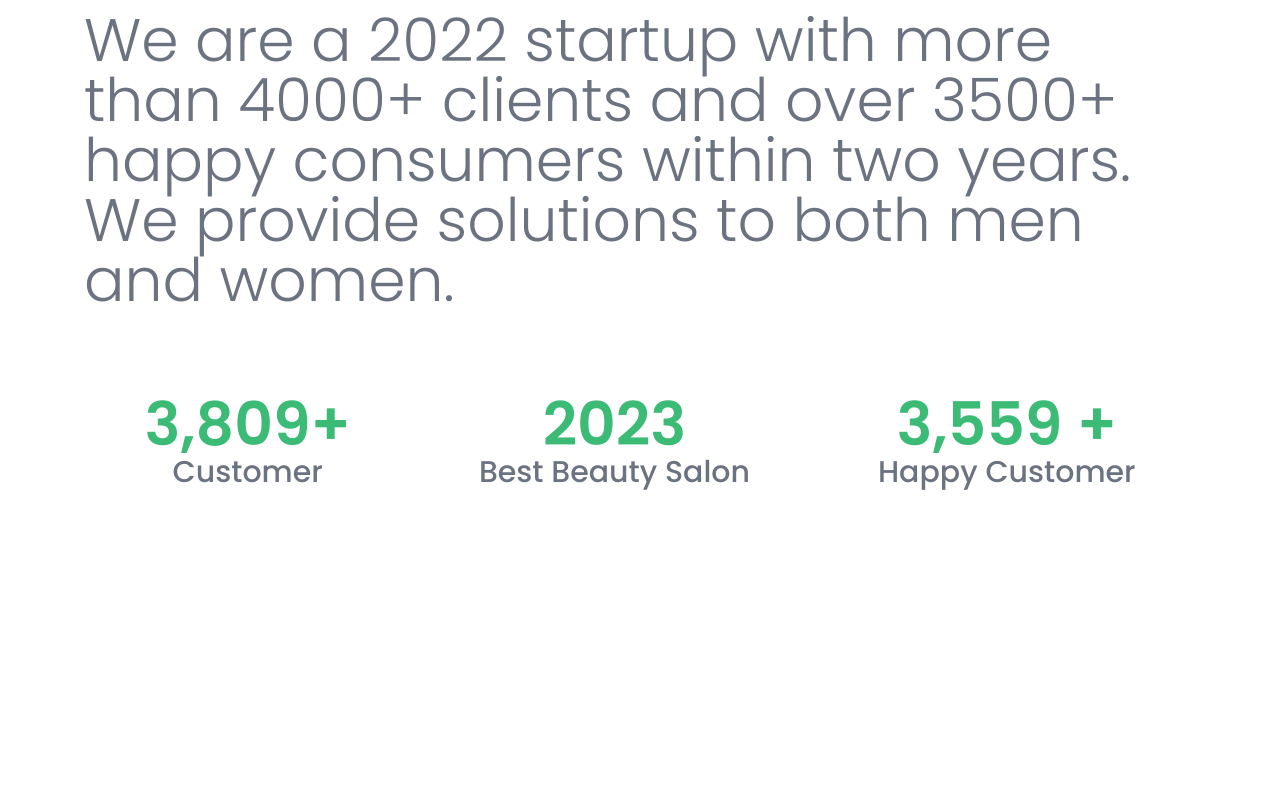
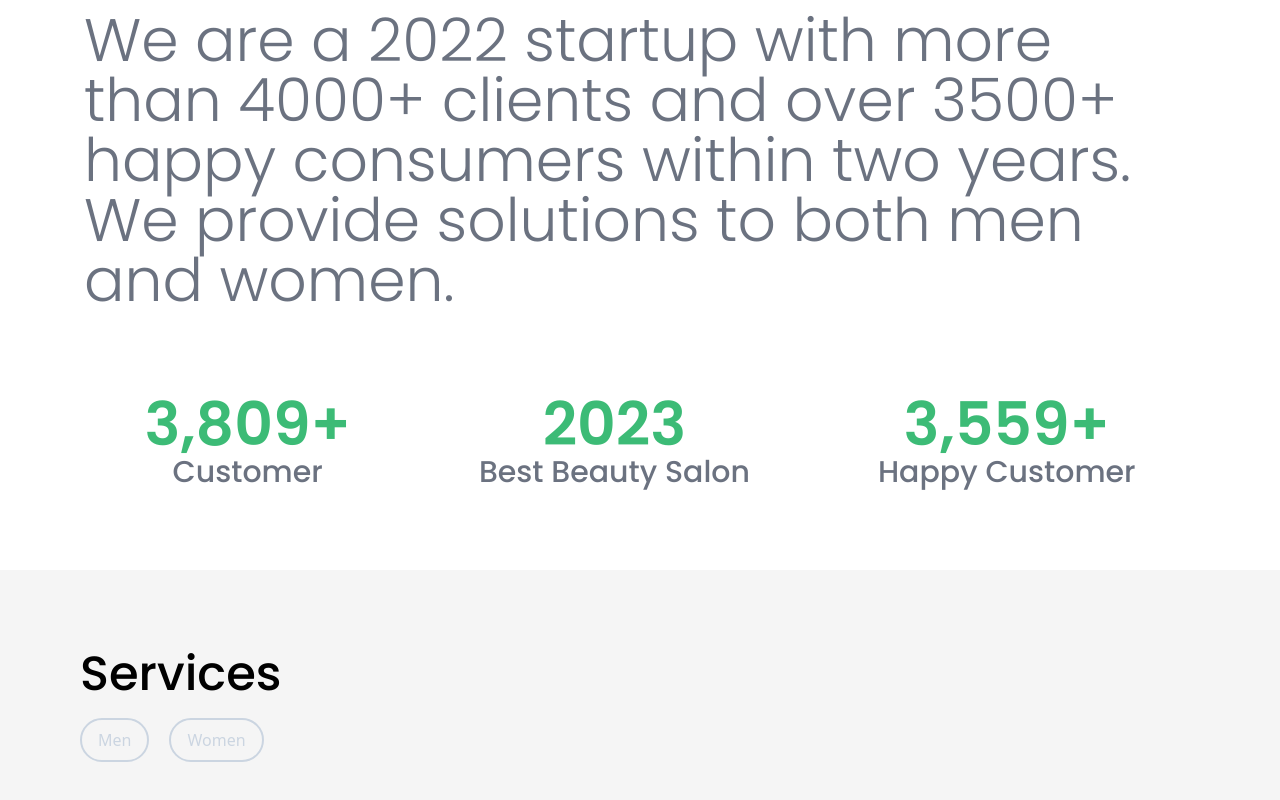
Before and after one commit to Dhaya3132/Classic3Salon, a React (Vite) app: page / in a window 1280 px wide. Shown: the part 1018-1818 px from the top of the page. Before the commit the page ends 1511 px from the top, so only its background shows below. Built offline with nearby package versions, Linux system fonts and the light colour scheme; a web font is replaced by a local one.

Commit message:
Feat - Services

```diff
--- a/src/App.jsx
+++ b/src/App.jsx
@@ -4,6 +4,7 @@
 import  Head  from './Components/Header/Head';
 import { MovingText } from './Components/MovingText';
 import { About } from './Components/About/AboutUs';
+import Service from './Components/Servicess/Service';
 function App() {
 
   return (
@@ -13,6 +14,8 @@
     <Head></Head>
     <MovingText></MovingText>
     <About />
+    <Service></Service>
+
     </>
   )
 }
--- a/src/Components/About/Customer.jsx
+++ b/src/Components/About/Customer.jsx
@@ -25,7 +25,7 @@
       <ScrollTrigger onEnter={() => setEntering(true)} onExit={() => setEntering(false)}>
         <div className='text-center'>
           <h5 className='font-semibold text-Green text-6xl'>
-            {onEntering && <CountUp start={2000} end={3750} delay={0} duration={5} />} +
+            {onEntering && <CountUp start={2000} end={3750} delay={0} duration={5} />}+
           </h5>
           <p className='font-medium text-gray-500 text-3xl'>Happy Customer</p>
         </div>
--- a/src/Components/Button.jsx
+++ b/src/Components/Button.jsx
@@ -1,5 +1,6 @@
-export function Button({children}) {
+function Button({children}) {
     return (
-        <button className="px-4 py-2 border-solid border-2 border-slate-300 rounded-full text-slate-300 w-fit mt-5 hover:bg-green-500 hover:text-white hover:border-none animate-bounce">{children}</button>
+        <button className="px-4 py-2 border-solid border-2 border-slate-300 rounded-full text-slate-300 w-fit mt-5 hover:bg-green-500 hover:text-white hover:border-none">{children}</button>
     )
 }
+export default Button;
--- a/src/Components/Header/HeadLine.jsx
+++ b/src/Components/Header/HeadLine.jsx
@@ -1,6 +1,5 @@
 import React from 'react';
-import { Button } from '../Button';
-
+import Button from '../Button';
 function HeadLine() {
     return (
         <div className="flex flex-col">
--- a/src/Components/MovingText.jsx
+++ b/src/Components/MovingText.jsx
@@ -1,7 +1,7 @@
 export function MovingText() {
     return (
-        <div class="overflow-hidden whitespace-nowrap bg-Green mt-10">
-            <div class="inline-block animate-Move">
+        <div className="overflow-hidden whitespace-nowrap bg-Green mt-10">
+            <div className="inline-block animate-Move">
                 <h2 className="font-Poppins text-7xl font-extralight pt-3 pb-3 text-white position-relative ">We're here to change your daily lifestyle</h2>
             </div>
         </div>
--- /dev/null
+++ b/src/Components/Servicess/Service.jsx
@@ -0,0 +1,16 @@
+import React from 'react'
+import Button from '../Button';
+
+function Service() {
+  return (
+    <div className='bg-Grey mt-20 h-80 p-20'>
+        <h2 className="font-Poppins font-medium text-black text-5xl">Services</h2>
+        <div className='flex gap-5'>
+           <Button>Men</Button>
+           <Button>Women</Button>
+        </div>
+    </div>
+  )
+}
+
+export default Service;
--- /dev/null
+++ b/src/DataComponents/Servicedata.jsx
@@ -0,0 +1,17 @@
+export const Service_Data = [
+    {
+        image,
+        title,
+        description,
+    }
+    {
+        image,
+        title,
+        description,
+    }
+    {
+        image,
+        title,
+        description,
+    }
+]
--- a/tailwind.config.js
+++ b/tailwind.config.js
@@ -8,6 +8,7 @@
     extend: {
       colors: {
         'Green':'#3CBB76',
+        'Grey':'#f5f5f5',
       },
 
       fontFamily: {
```
